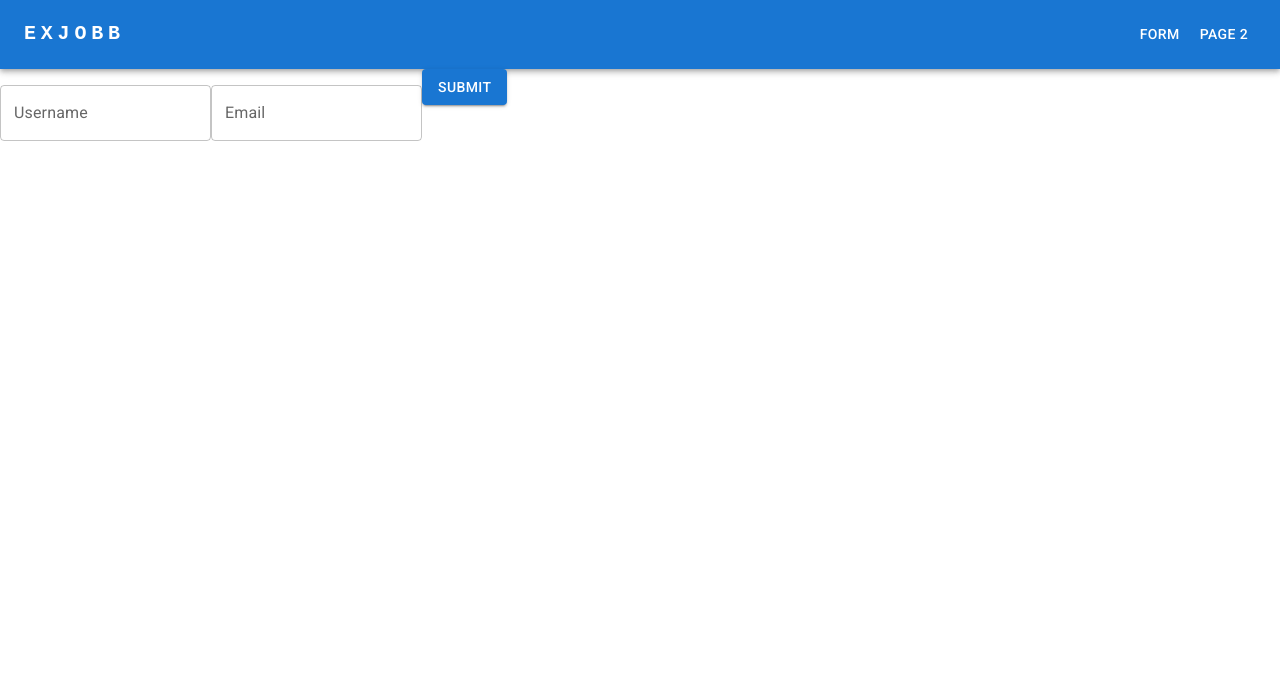
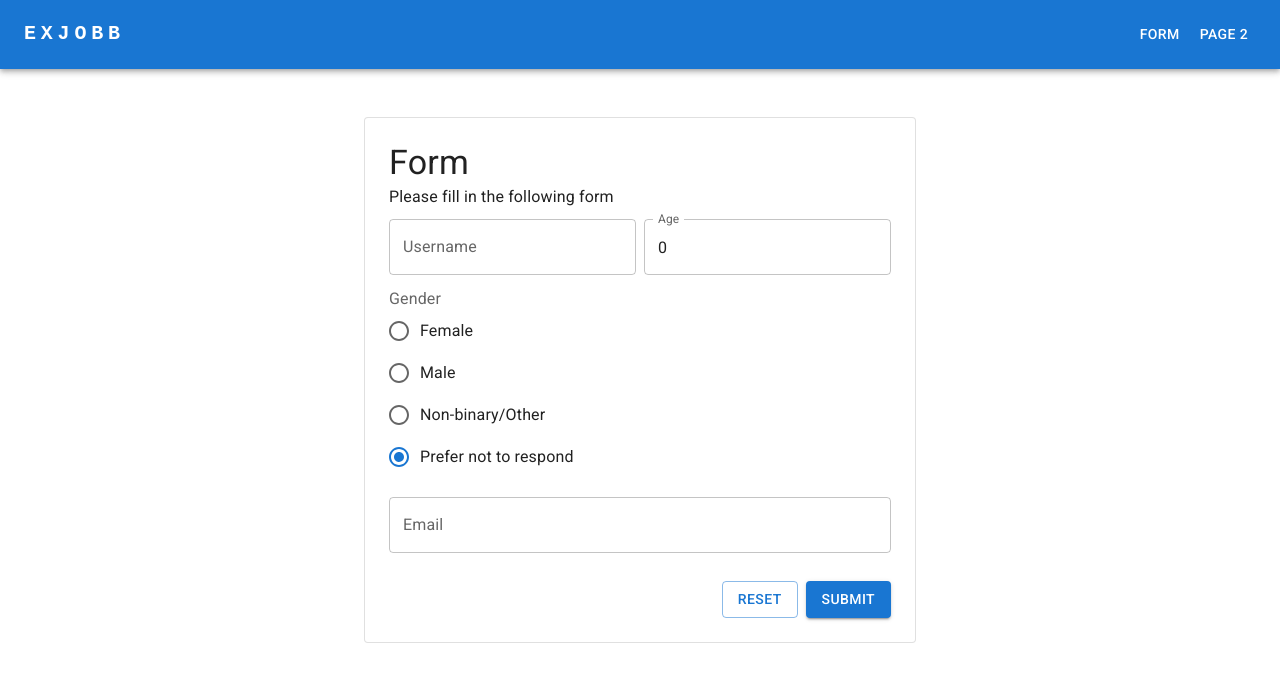
Before and after one commit to majate/exjobb-spa, a React (Create React App) app: page /form in a window 1280 px wide. Shown: the top 682 px of the page. Built offline with nearby package versions, Linux system fonts and the light colour scheme.

Commit message:
Form style and radio group

```diff
--- a/src/components/Form.tsx
+++ b/src/components/Form.tsx
@@ -1,7 +1,8 @@
 import { UseFormReturn } from 'react-hook-form'
 import { FormModel } from './FormController'
 import FormTextField from './FormTextField'
-import { Button } from '@mui/material'
+import { Box, Button, Container, Grid, Paper, Typography } from '@mui/material'
+import FormRadioGroup from './FormRadioGroup'
 
 type FormProps = {
   form: UseFormReturn<FormModel>
@@ -9,20 +10,76 @@ type FormProps = {
 }
 
 const Form = (props: FormProps) => {
-  const { formState, handleSubmit, control } = props.form
+  const { formState, handleSubmit, control, reset } = props.form
+  const genderOptions = [
+    { label: 'Female', value: 'female' },
+    { label: 'Male', value: 'male' },
+    { label: 'Non-binary/Other', value: 'other' },
+    { label: 'Prefer not to respond', value: 'none' },
+  ]
+
+  // Note the following sx-properties
+  // m: margin, p: padding (with possible combos mX or pX)
+  // (t, r, b, l, x, y) => top, right, bottom, left, left/right, top/bottom
 
   return (
-    <form onSubmit={handleSubmit(props.onSubmit)}>
+    <Container maxWidth="sm" sx={{ mb: 4 }}>
+      <Paper
+        variant="outlined"
+        sx={{ my: { xs: 3, md: 6 }, p: { xs: 2, md: 3 } }}
+      >
+        <Typography variant="h4">Form</Typography>
+        <Typography variant="subtitle1">
+          Please fill in the following form
+        </Typography>
+        <Grid container spacing={1}>
+          <Grid item xs={12} sm={6}>
             <FormTextField name="username" label="Username" control={control} />
-      <FormTextField name="email" label="Email" control={control} />
+          </Grid>
+          <Grid item xs={12} sm={6}>
+            <FormTextField
+              name="age"
+              label="Age"
+              type="number"
+              control={control}
+            />
+          </Grid>
+          <Grid item xs={12}>
+            <FormRadioGroup
+              name="gender"
+              label="Gender"
+              options={genderOptions}
+              control={control}
+            />
+          </Grid>
+          <Grid item xs={12}>
+            <FormTextField
+              name="email"
+              label="Email"
+              type="email"
+              control={control}
+            />
+          </Grid>
+        </Grid>
+        <Box sx={{ display: 'flex', justifyContent: 'flex-end' }}>
+          <Button
+            variant="outlined"
+            onClick={() => reset()}
+            sx={{ mt: 3, ml: 1 }}
+          >
+            Reset
+          </Button>
           <Button
             variant="contained"
             disabled={formState.isSubmitting}
             onClick={handleSubmit(props.onSubmit)}
+            sx={{ mt: 3, ml: 1 }}
           >
             Submit
           </Button>
-    </form>
+        </Box>
+      </Paper>
+    </Container>
   )
 }
 
--- a/src/components/FormController.tsx
+++ b/src/components/FormController.tsx
@@ -6,16 +6,22 @@ import * as yup from 'yup'
 export type FormModel = {
   username: string
   email: string
-  //... more fields here
+  age: number
+  gender: string
 }
 
 const formSchema = yup.object().shape({
   username: yup
     .string()
-    .min(5, 'Must be at least 5 characters long')
-    .required(),
-  email: yup.string().email().required(),
-  //... more fields here
+    .min(5, 'Must be at least 5 characters')
+    .required('Username is required'),
+  email: yup.string().email().required('Email is required'),
+  age: yup
+    .number()
+    .integer()
+    .moreThan(0, 'Cannot be younger than 1 year')
+    .required('Age is required'),
+  gender: yup.string().required('Choose one option'),
 })
 
 /**
@@ -25,7 +31,7 @@ const formSchema = yup.object().shape({
 const FormController = () => {
   const form = useForm<FormModel>({
     mode: 'onSubmit',
-    defaultValues: { username: '', email: '' },
+    defaultValues: { username: '', email: '', age: 0, gender: 'none' },
     resolver: yupResolver(formSchema),
   })
 
--- /dev/null
+++ b/src/components/FormRadioGroup.tsx
@@ -0,0 +1,54 @@
+import {
+  FormControl,
+  FormControlLabel,
+  FormHelperText,
+  FormLabel,
+  Radio,
+  RadioGroup,
+} from '@mui/material'
+import { Control, Controller, Path } from 'react-hook-form'
+
+type RadioOption = {
+  label: string
+  value: string
+}
+
+type FormRadioGroupProps<TFormModel> = {
+  name: Path<TFormModel>
+  label: string
+  control: Control<TFormModel, any>
+  options: RadioOption[]
+  row?: boolean
+  //type?: React.InputHTMLAttributes<unknown>['type']
+}
+
+function FormRadioGroup<TFormModel>(props: FormRadioGroupProps<TFormModel>) {
+  return (
+    <Controller
+      name={props.name}
+      control={props.control}
+      render={({ field, fieldState }) => (
+        <FormControl error={fieldState.error ? true : false}>
+          <FormLabel>{props.label}</FormLabel>
+          <RadioGroup
+            value={field.value}
+            onChange={field.onChange}
+            row={props.row}
+          >
+            {props.options.map(option => (
+              <FormControlLabel
+                value={option.value}
+                key={`radio-${field.name}-${option.value}`}
+                control={<Radio />}
+                label={option.label}
+              />
+            ))}
+          </RadioGroup>
+          <FormHelperText>{fieldState.error?.message}</FormHelperText>
+        </FormControl>
+      )}
+    />
+  )
+}
+
+export default FormRadioGroup
--- a/src/components/FormTextField.tsx
+++ b/src/components/FormTextField.tsx
@@ -5,6 +5,7 @@ type TextFieldProps<TFormModel> = {
   name: Path<TFormModel>
   label: string
   control: Control<TFormModel, any>
+  type?: React.InputHTMLAttributes<unknown>['type']
 }
 
 function FormTextField<TFormModel>(props: TextFieldProps<TFormModel>) {
@@ -14,13 +15,15 @@ function FormTextField<TFormModel>(props: TextFieldProps<TFormModel>) {
       control={props.control}
       render={({ field, fieldState }) => (
         <TextField
-          margin="normal"
+          margin="dense"
           error={fieldState.error ? true : false}
           label={props.label}
           helperText={fieldState.error?.message}
           inputRef={field.ref}
           onChange={field.onChange}
           value={field.value}
+          {...(props.type ? { type: props.type } : {})}
+          fullWidth
         />
       )}
     />
```
Lines whose indentation alone changed are shown as unchanged.
